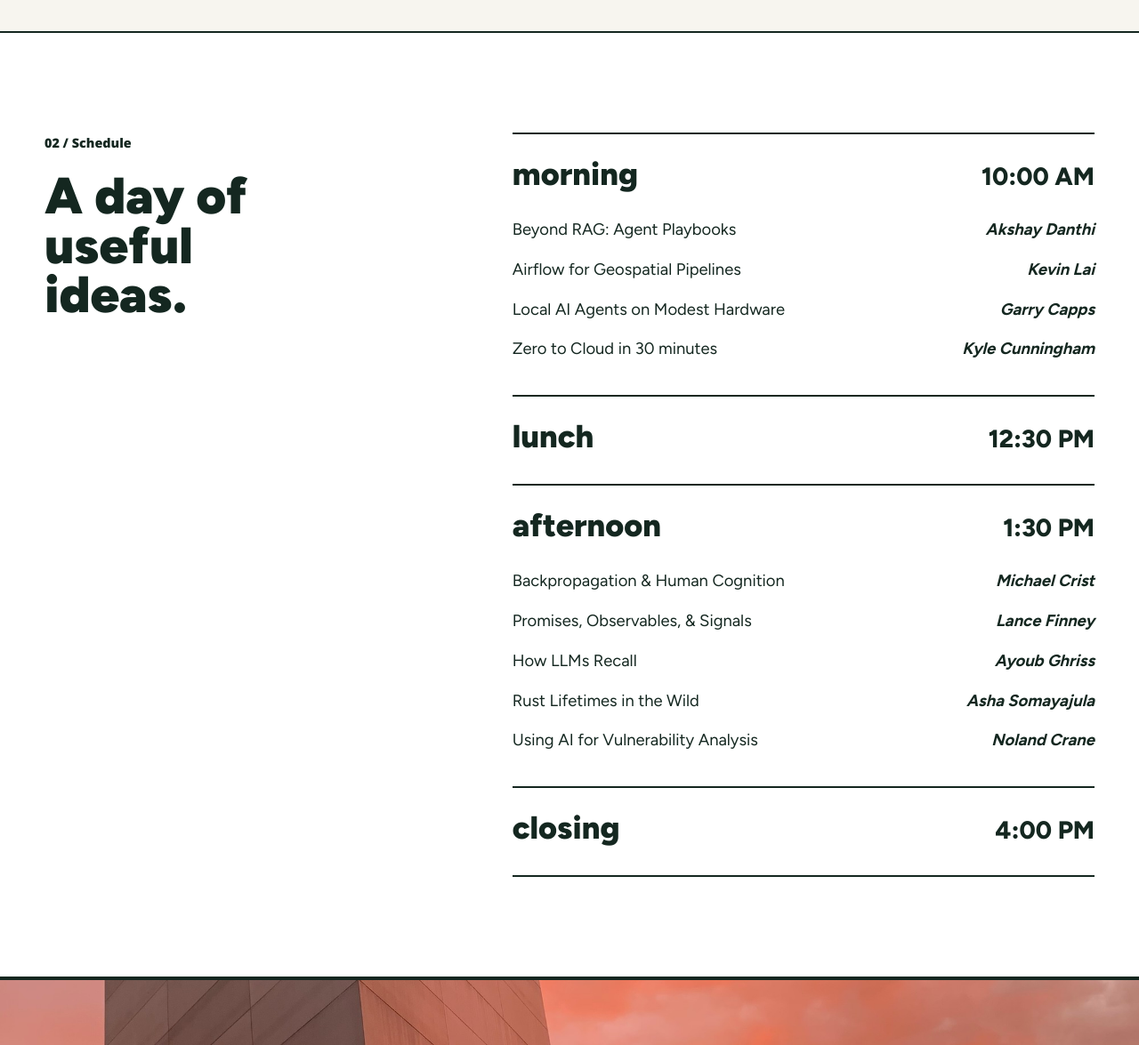
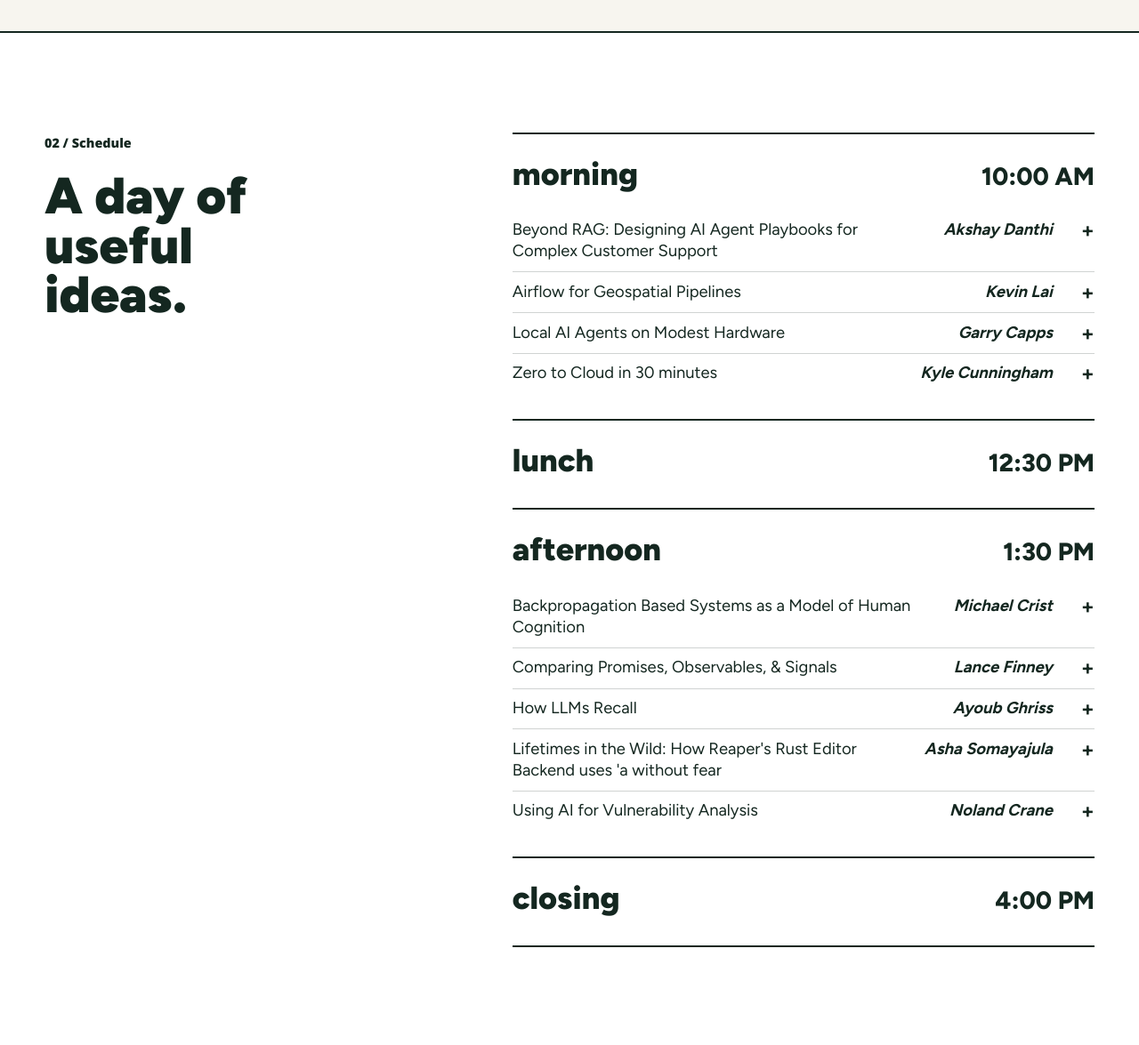
Before and after one commit to aayushgauba/stlacm, a Django app: page /infonoms/ in a window 1280 px wide. Shown: the part 1318-2493 px from the top of the page at 89% size. Run offline with Django 5.2, Linux system fonts and the light colour scheme.

Commit message:
New Changes

```diff
--- a/pages/tests.py
+++ b/pages/tests.py
@@ -34,13 +34,17 @@ class InfonomsPageTests(TestCase):
         self.assertEqual(response.status_code, 200)
         for content in [
             'Saturday, October 24',
-            'Beyond RAG: Agent Playbooks',
+            'Beyond RAG: Designing AI Agent Playbooks for Complex Customer Support',
             'Akshay Danthi',
             'Lunch',
             'Using AI for Vulnerability Analysis',
             'Noland Crane',
             '4:00 PM',
             'Call for proposals closed.',
+            'About the talk',
+            'About the speaker',
+            'multi-stage LLM analysis',
+            'Multimodal Vision Research Laboratory',
         ]:
             with self.subTest(content=content):
                 self.assertContains(response, content)
--- a/pages/views.py
+++ b/pages/views.py
@@ -30,10 +30,30 @@ def infonoms(request):
             'label': 'Morning',
             'time': '10:00 AM',
             'items': [
-                {'title': 'Beyond RAG: Agent Playbooks', 'speaker': 'Akshay Danthi'},
-                {'title': 'Airflow for Geospatial Pipelines', 'speaker': 'Kevin Lai'},
-                {'title': 'Local AI Agents on Modest Hardware', 'speaker': 'Garry Capps'},
-                {'title': 'Zero to Cloud in 30 minutes', 'speaker': 'Kyle Cunningham'},
+                {
+                    'title': 'Beyond RAG: Designing AI Agent Playbooks for Complex Customer Support',
+                    'speaker': 'Akshay Danthi',
+                    'description': 'RAG can retrieve information and generate answers, but complex customer support cases often require understanding underlying problems, identifying resolution steps, and executing backend actions. This session explores multi-stage LLM analysis, actionable playbooks, agent evaluation, capability gaps, and balancing accuracy, cost, and scalability.',
+                    'bio': 'Akshay Danthi is a Technical Business Analyst specializing in Generative AI, AI agents, and intelligent automation. He focuses on turning complex business problems into practical AI solutions using RAG, LLM evaluation, and workflow automation.',
+                },
+                {
+                    'title': 'Airflow for Geospatial Pipelines',
+                    'speaker': 'Kevin Lai',
+                    'description': 'Geospatial processing workflows often involve computationally intensive tasks, diverse data sources, and different resource requirements. This talk explores Apache Airflow’s Kubernetes Executor, declarative dataset and processing manifests, metadata-driven workflows, and scalable Kubernetes execution.',
+                    'bio': 'Kevin Lai is a Geospatial Software Engineer at Xcellent Technology Solution, serving the United States Geological Survey as a contractor.',
+                },
+                {
+                    'title': 'Local AI Agents on Modest Hardware',
+                    'speaker': 'Garry Capps',
+                    'description': 'This talk explores local agentic AI, from full agent harnesses running capable 27-billion-parameter models to micro-agentic systems that accomplish useful work with remarkably little computing power. It covers practical hardware, model compression, inference runtimes, context management, privacy, cost, and what useful autonomous computing can do on modest machines.',
+                    'bio': 'Garry Capps is a veteran technologist with decades of experience in software development, systems architecture, and IT leadership. He currently works in R&D at Global Wafers as an AI Software Engineer specializing in LLM-based agentic implementations.',
+                },
+                {
+                    'title': 'Zero to Cloud in 30 minutes',
+                    'speaker': 'Kyle Cunningham',
+                    'description': '',
+                    'bio': '',
+                },
             ],
         },
         {
@@ -45,11 +65,36 @@ def infonoms(request):
             'label': 'Afternoon',
             'time': '1:30 PM',
             'items': [
-                {'title': 'Backpropagation & Human Cognition', 'speaker': 'Michael Crist'},
-                {'title': 'Promises, Observables, & Signals', 'speaker': 'Lance Finney'},
-                {'title': 'How LLMs Recall', 'speaker': 'Ayoub Ghriss'},
-                {'title': 'Rust Lifetimes in the Wild', 'speaker': 'Asha Somayajula'},
-                {'title': 'Using AI for Vulnerability Analysis', 'speaker': 'Noland Crane'},
+                {
+                    'title': 'Backpropagation Based Systems as a Model of Human Cognition',
+                    'speaker': 'Michael Crist',
+                    'description': 'This presentation reviews the question: to what extent can backpropagation-based systems act as a model of human cognition? It also considers how human cognition and neuroscience can inform challenges in today’s deep-learning agents.',
+                    'bio': 'Michael Crist is a Senior Systems Engineer for the Department of Defense and the lead engineer for his contracting company. He is completing a Master’s Degree in Computer Science from Georgia Tech.',
+                },
+                {
+                    'title': 'Comparing Promises, Observables, & Signals',
+                    'speaker': 'Lance Finney',
+                    'description': 'Promises, observables, and signals are three approaches to asynchronous and reactive programming. This session explains their differences, limitations, complementary roles, and when to choose each one in a modern JavaScript or TypeScript application.',
+                    'bio': 'After more than a decade in the Java desktop world, Lance has worked in Angular, JavaScript, and TypeScript since 2014. As an Angular Google Developer Expert, he develops Angular projects and mentors junior developers.',
+                },
+                {
+                    'title': 'How LLMs Recall',
+                    'speaker': 'Ayoub Ghriss',
+                    'description': 'This talk dives into the attention mechanism and how large language models use it to retrieve information.',
+                    'bio': 'Ayoub Ghriss is a postdoctoral researcher at the Multimodal Vision Research Laboratory at WashU. He recently completed a PhD from CU Boulder on representation learning and efficient machine learning.',
+                },
+                {
+                    'title': "Lifetimes in the Wild: How Reaper's Rust Editor Backend uses 'a without fear",
+                    'speaker': 'Asha Somayajula',
+                    'description': 'Using Reaper, an IDE with a Rust backend, this talk walks through lifetime patterns for lexers, parsers, symbol indexes, AST outlining, coverage slicing, and zero-copy agent and API request bodies. Attendees will leave with a practical checklist for when to borrow with a lifetime, use static data, or own a String.',
+                    'bio': 'Asha Somayajula is a Lead Engineer and Architect based in St. Louis. She builds platform and AI-native systems and open-source tools including kdash and Reaper, and has worked at CarNow, Mastercard, the Federal Reserve Bank, HPE/USPS, and Mercy Health.',
+                },
+                {
+                    'title': 'Using AI for Vulnerability Analysis',
+                    'speaker': 'Noland Crane',
+                    'description': 'Organizations may have thousands or millions of vulnerabilities identified by security tools. This talk explores how AI agents can improve the process of turning that security data into useful work for developers.',
+                    'bio': 'Noland is an AI Security Engineer at Bloomreach. He has previously worked on web application penetration testing at TechGuard and vulnerability management while interning at Daimler.',
+                },
             ],
         },
         {
--- a/static/infonoms/css/infonoms.css
+++ b/static/infonoms/css/infonoms.css
@@ -59,8 +59,17 @@
     .schedule-heading h3 { font-size: clamp(1.5rem,3vw,2.25rem); font-weight: 850; text-transform: lowercase; }
     .schedule-heading time { font-family: "Figtree", sans-serif; font-size: clamp(1.25rem,2.3vw,1.75rem); font-weight: 800; white-space: nowrap; }
     .schedule-items { margin: 1rem 0 0; padding: 0; list-style: none; }
-    .schedule-items li { display: flex; justify-content: space-between; gap: 2rem; padding: .65rem 0; font-family: "Figtree", sans-serif; font-size: 1.15rem; line-height: 1.3; }
-    .schedule-items strong { font-style: italic; text-align: right; white-space: nowrap; }
+    .schedule-items li { padding: .65rem 0; border-bottom: 1px solid rgba(20,39,32,.2); font-family: "Figtree", sans-serif; font-size: 1.15rem; line-height: 1.3; }
+    .schedule-items li:last-child { border-bottom: 0; }
+    .talk summary { display: flex; justify-content: space-between; gap: 2rem; cursor: pointer; list-style: none; }
+    .talk summary::-webkit-details-marker { display: none; }
+    .talk summary::after { content: "+"; flex: 0 0 auto; font-size: 1.5rem; font-weight: 700; line-height: 1; }
+    .talk[open] summary::after { content: "\2212"; }
+    .talk summary span { flex: 1; }
+    .talk summary strong { font-style: italic; text-align: right; white-space: nowrap; }
+    .talk-details { max-width: 52rem; padding: 1.25rem 2rem 0 0; font-family: "Open Sans", sans-serif; font-size: 1rem; line-height: 1.6; }
+    .talk-details h4 { margin: 0 0 .35rem; font-family: "Figtree", sans-serif; font-size: 1rem; font-weight: 800; text-transform: uppercase; }
+    .talk-details p { margin: 0 0 1rem; }
     .photo-break { min-height: 42vh; background: url("../arch2.jpg") 50% 42% / cover no-repeat; border-block: 2px solid var(--line); }
 
     .cfp { background: var(--green); color: var(--white); }
@@ -88,8 +97,10 @@
       .fact, .fact:last-child { min-height: 0; padding: 1.5rem 1rem; border-inline: 0; border-bottom: 2px solid var(--line); }
       .fact:last-child { border-bottom: 0; }
       .intro, .schedule-inner, .cfp-inner { grid-template-columns: 1fr; padding: 4.5rem 0; gap: 2.5rem; }
-      .schedule-items li { align-items: flex-start; flex-direction: column; gap: .2rem; }
-      .schedule-items strong { text-align: left; }
+      .talk summary { align-items: flex-start; flex-direction: column; gap: .2rem; padding-right: 2rem; position: relative; }
+      .talk summary::after { position: absolute; top: 0; right: 0; }
+      .talk summary strong { text-align: left; }
+      .talk-details { padding-right: 0; }
       .photo-break { min-height: 32vh; }
       .footer-inner { min-height: 180px; flex-direction: column; align-items: flex-start; justify-content: space-between; }
     }
--- a/templates/pages/infonoms.html
+++ b/templates/pages/infonoms.html
@@ -68,8 +68,28 @@
                 <ul class="schedule-items">
                   {% for item in block.items %}
                     <li>
-                      <span>{{ item.title }}</span>
-                      <strong>{{ item.speaker }}</strong>
+                      <details class="talk">
+                        <summary>
+                          <span>{{ item.title }}</span>
+                          <strong>{{ item.speaker }}</strong>
+                        </summary>
+                        {% if item.description or item.bio %}
+                          <div class="talk-details">
+                            {% if item.description %}
+                              <div>
+                                <h4>About the talk</h4>
+                                <p>{{ item.description }}</p>
+                              </div>
+                            {% endif %}
+                            {% if item.bio %}
+                              <div>
+                                <h4>About the speaker</h4>
+                                <p>{{ item.bio }}</p>
+                              </div>
+                            {% endif %}
+                          </div>
+                        {% endif %}
+                      </details>
                     </li>
                   {% endfor %}
                 </ul>
```
